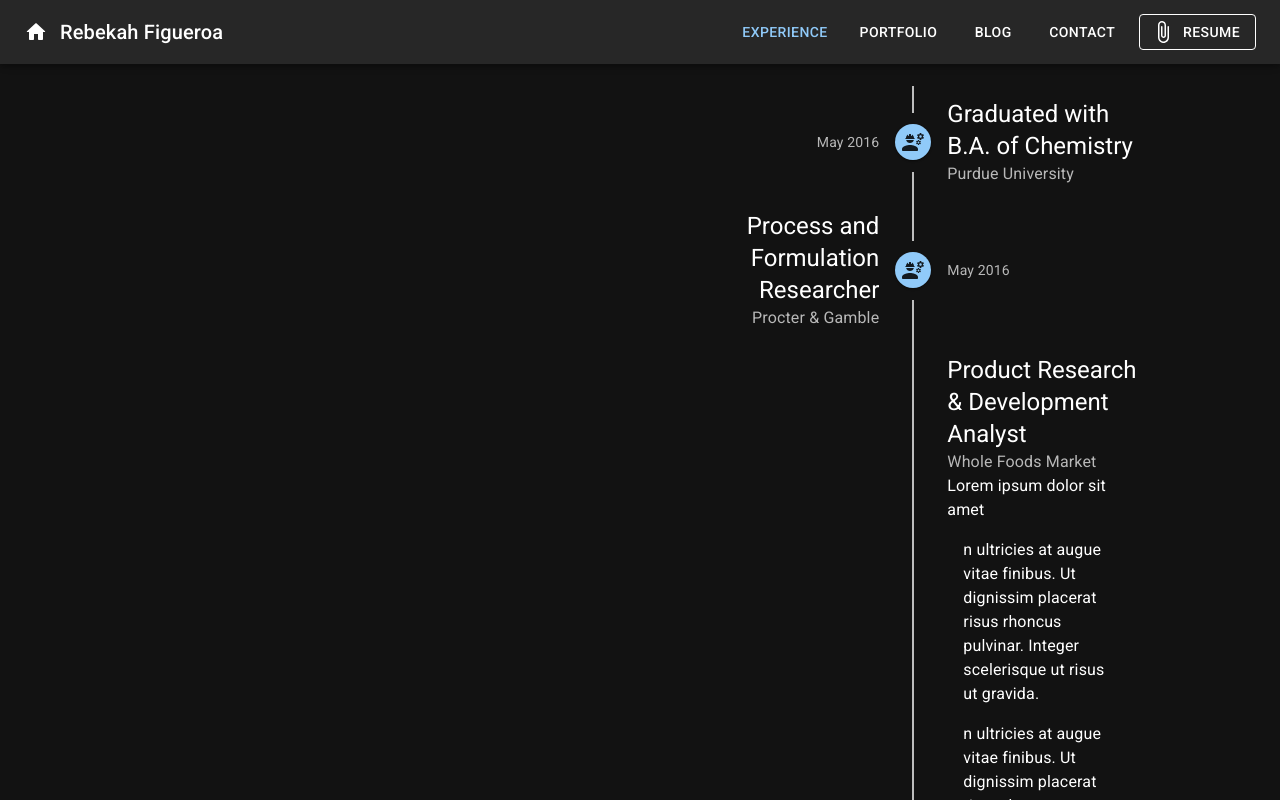
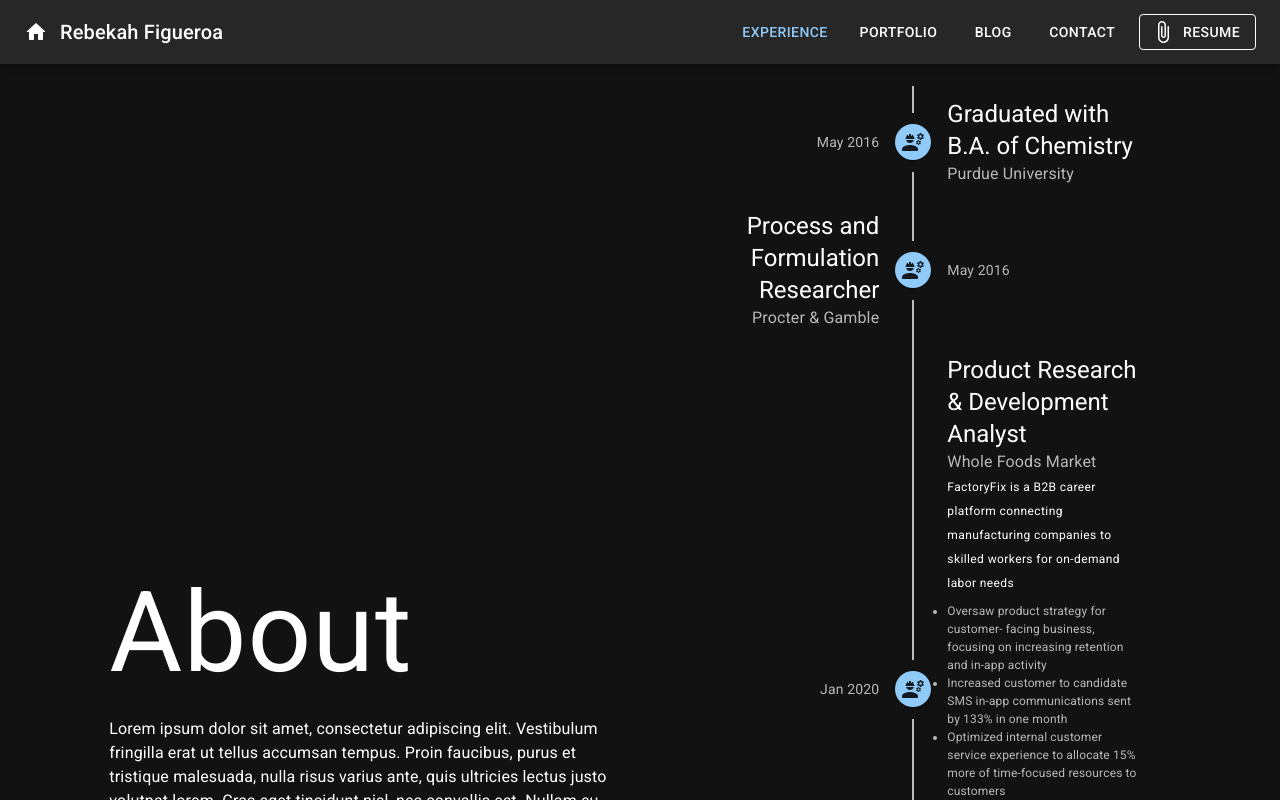
Before and after one commit to RebekahFigueroa/personal-website, a React (Create React App) app: page /experience in a window 1280 px wide. Both pictures are taken after a click on the item 913 px from the left and 414 px from the top of the page. Shown: the top 800 px of the page. Built offline with nearby package versions, Linux system fonts and the light colour scheme.

Commit message:
updated timeline styling

```diff
--- a/src/Experience/Timeline/TimeLineCard.js
+++ b/src/Experience/Timeline/TimeLineCard.js
@@ -39,27 +39,49 @@ function TimelineCard({ date, jobTitle, companyName }) {
             {jobTitle}
           </Typography>
           <Typography color="text.secondary">{companyName}</Typography>
-          <Typography>Lorem ipsum dolor sit amet</Typography>
-          <List>
-            <ListItem sx={{ listStyleType: "disc" }}>
-              n ultricies at augue vitae finibus. Ut dignissim placerat risus
-              rhoncus pulvinar. Integer scelerisque ut risus ut gravida.
+
+          <Typography variant="caption">
+            FactoryFix is a B2B career platform connecting manufacturing
+            companies to skilled workers for on-demand labor needs{" "}
+          </Typography>
+          <List sx={{ listStyleType: "disc", color: "text.secondary" }}>
+            <ListItem
+              disablePadding
+              sx={{ display: "list-item", fontSize: "12px" }}
+            >
+              Oversaw product strategy for customer- facing business, focusing
+              on increasing retention and in-app activity
             </ListItem>
-            <ListItem>
-              n ultricies at augue vitae finibus. Ut dignissim placerat risus
-              rhoncus pulvinar. Integer scelerisque ut risus ut gravida.
+            <ListItem
+              disablePadding
+              sx={{ display: "list-item", fontSize: "12px" }}
+            >
+              Increased customer to candidate SMS in-app communications sent by
+              133% in one month
             </ListItem>
-            <ListItem>
-              n ultricies at augue vitae finibus. Ut dignissim placerat risus
-              rhoncus pulvinar. Integer scelerisque ut risus ut gravida.
+            <ListItem
+              disablePadding
+              sx={{ display: "list-item", fontSize: "12px" }}
+            >
+              Optimized internal customer service experience to allocate 15%
+              more of time-focused resources to customers
             </ListItem>
-            <ListItem>
-              n ultricies at augue vitae finibus. Ut dignissim placerat risus
-              rhoncus pulvinar. Integer scelerisque ut risus ut gravida.
+            <ListItem
+              disablePadding
+              sx={{ display: "list-item", fontSize: "12px" }}
+            >
+              Identified areas of opportunity in increasing user activity,
+              leading to a 10% increase in activity in 1 month after
+              implementation of proposed short-term roadmap
             </ListItem>
-            <ListItem>
-              n ultricies at augue vitae finibus. Ut dignissim placerat risus
-              rhoncus pulvinar. Integer scelerisque ut risus ut gravida.
+            <ListItem
+              disablePadding
+              sx={{ display: "list-item", fontSize: "12px" }}
+            >
+              Led an engineering team of 8 developers and a UX designer to
+              improve activity on our ATS candidate pipeline, SMS messaging
+              tool, talent search network, customer notifications, and dashboard
+              features
             </ListItem>
           </List>
         </TimelineContent>
```
